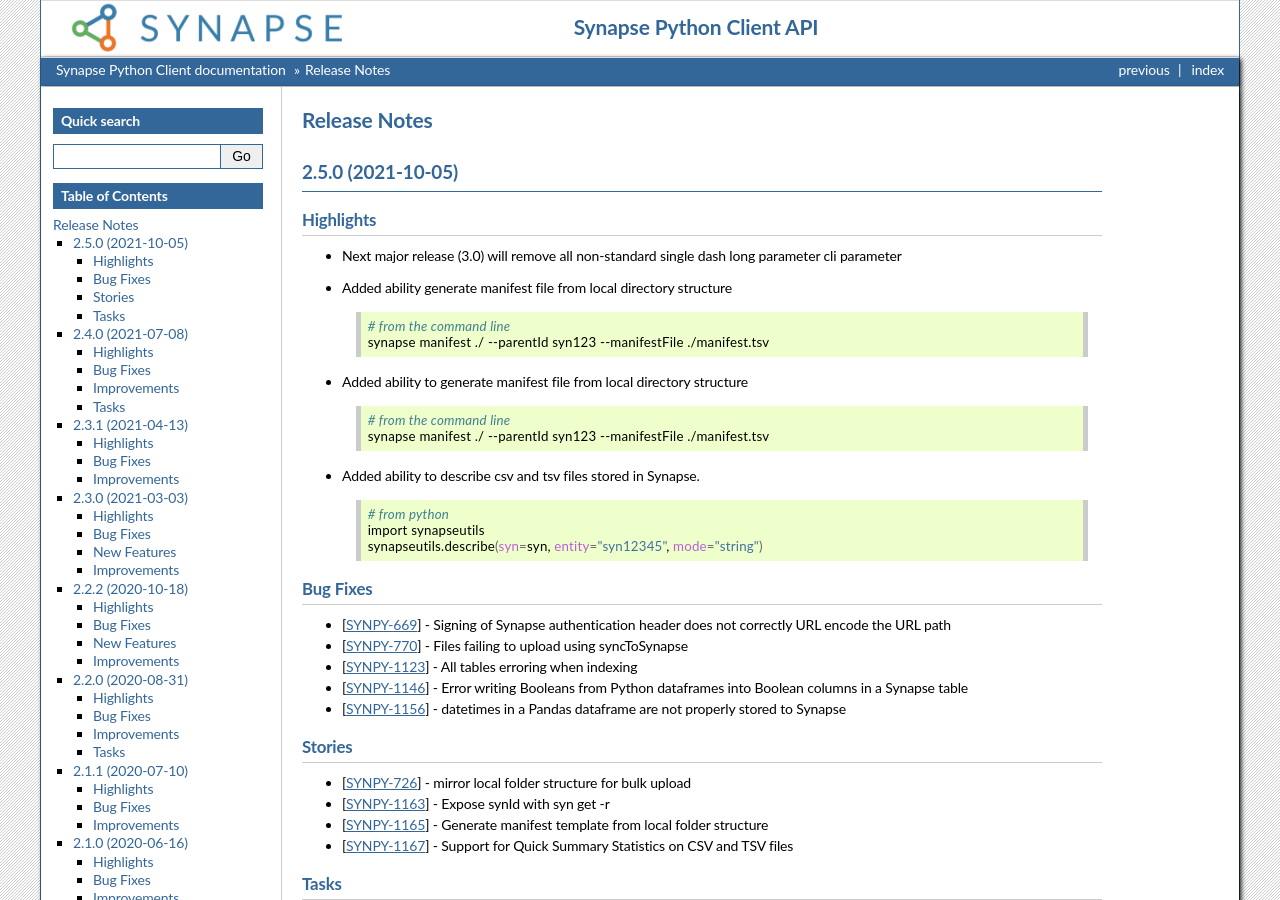
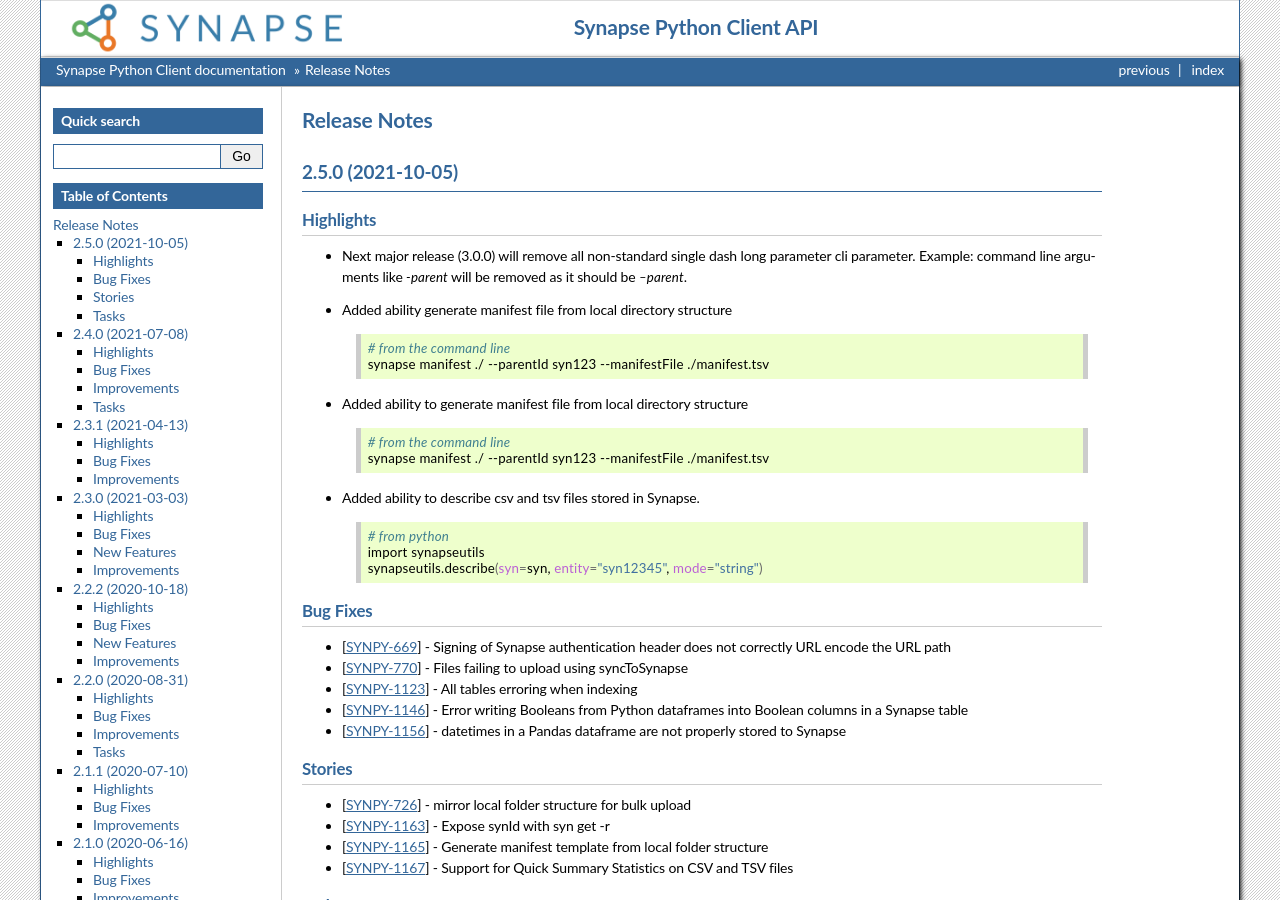
Before and after one commit to Sage-Bionetworks/synapsePythonClient, a Sphinx documentation site: the page built from docs/news.rst, in a window 1280 px wide and 900 px high. Built offline with Sphinx 7.4.7, drawn with Linux system fonts in a browser that asks for light colours; the version number could not be read and is left out.

Commit message:
synpy-1177 add to release notes

```diff
--- a/docs/news.rst
+++ b/docs/news.rst
@@ -8,7 +8,9 @@
 Highlights
 ----------
 
-- Next major release (3.0) will remove all non-standard single dash long parameter cli parameter
+- Next major release (3.0.0) will remove all non-standard single dash long parameter
+  cli parameter. Example: command line arguments like `-parent` will be removed as
+  it should be `--parent`.
 
 - Added ability generate manifest file from local directory structure
 
```
